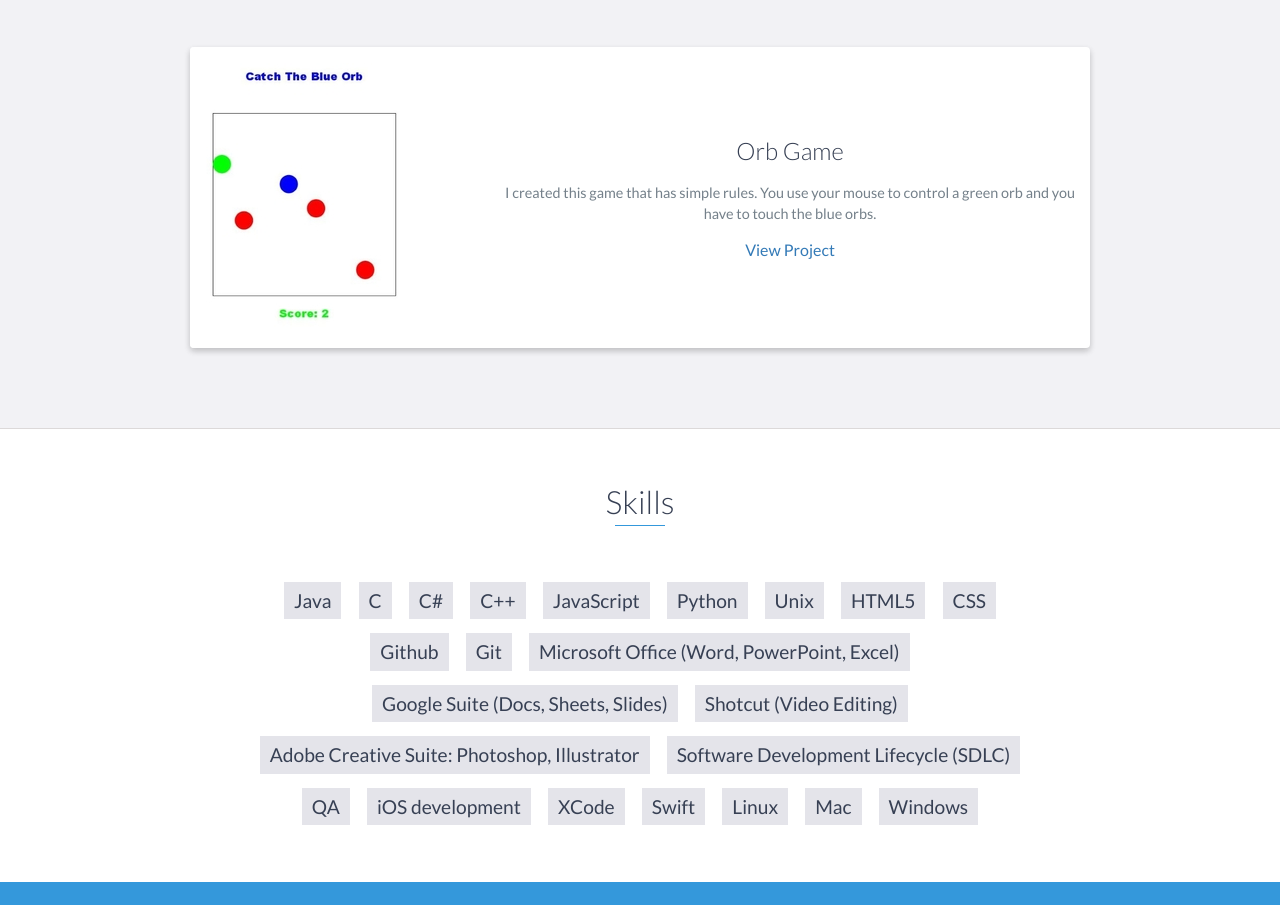
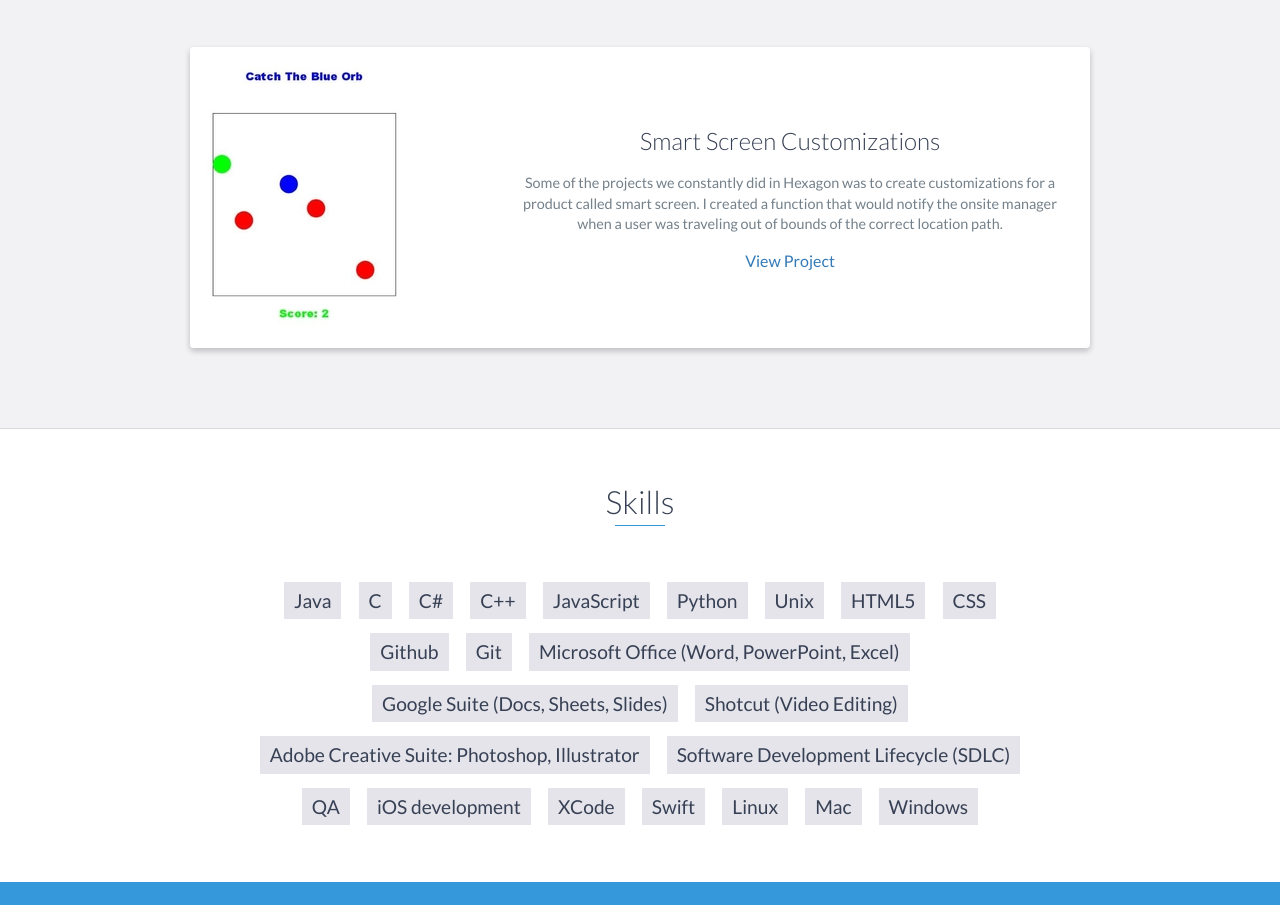
Before and after one commit to eddyvalen/eddyvalen.github.io, a website: page index.html in a window 1280 px wide. Shown: the part 2947-3852 px from the top of the page. Drawn offline with nearby package versions, Linux system fonts and the light colour scheme.

Commit message:
Update index.html

```diff
--- a/index.html
+++ b/index.html
@@ -153,9 +153,9 @@
                     </div>
                     <!-- End .project-image -->
                     <div class="project-info">
-                        <h3>Orb Game</h3>
+                        <h3>Smart Screen Customizations</h3>
                         <p>
-                            I created this game that has simple rules. You use your mouse to control a green orb and you have to touch the blue orbs.
+                            Some of the projects we constantly did in Hexagon was to create customizations for a product called smart screen. I created a function that would notify the onsite manager when a user was traveling out of bounds of the correct location path.
                         </p>
                         <a href="project 1 page.html">View Project</a>
                     </div>
```
